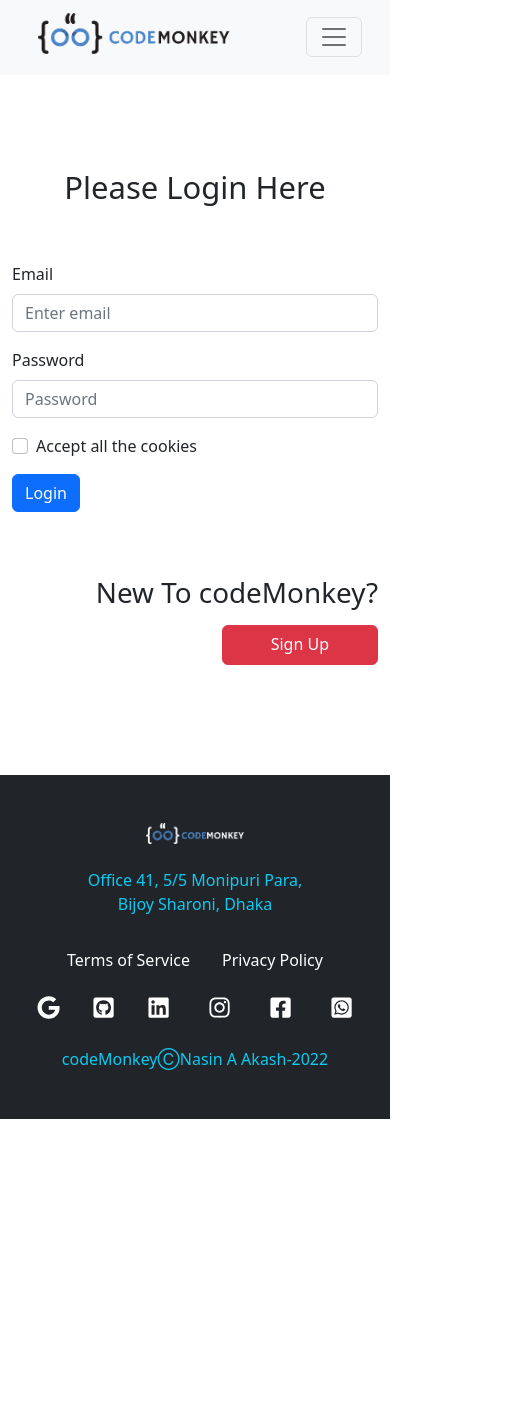
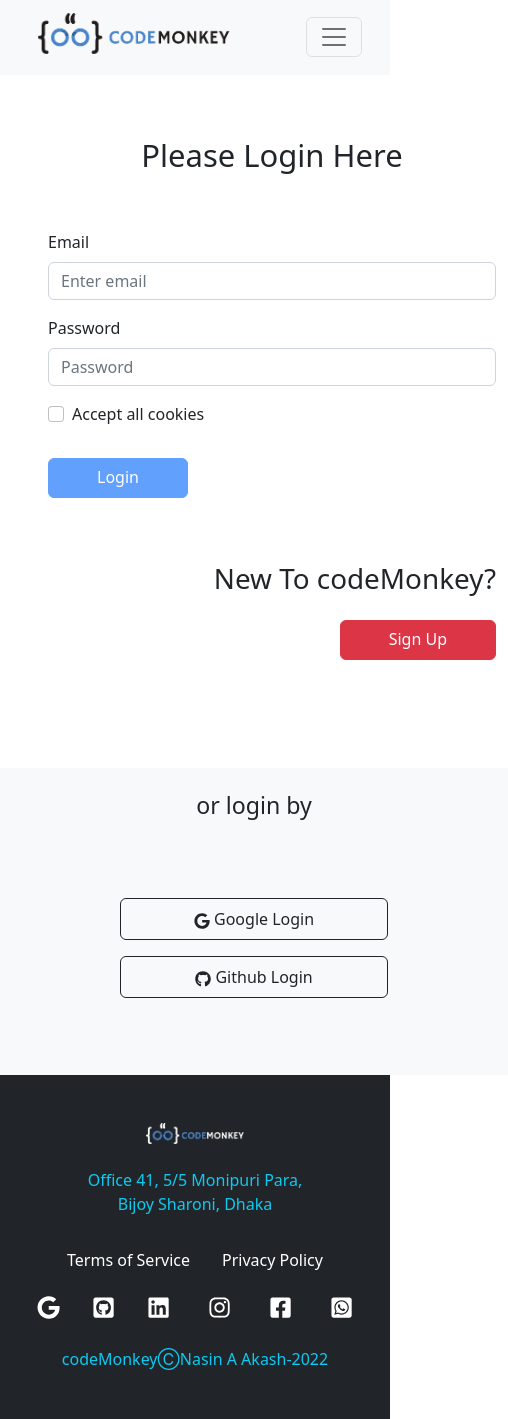
Before and after one commit to 17-35060-2Akash/code-monkey-client-assignment-10, a React (Create React App) app: page /login in a window 390 px wide. Shown: the whole page, 508 px wide, since content can reach past the window. Before the commit the page ends 1119 px from the top, so only its background shows below. Built offline with nearby package versions, Linux system fonts and the light colour scheme; no server answers.

Commit message:
google and email pass authentication done

```diff
--- a/package.json
+++ b/package.json
@@ -11,6 +11,7 @@
     "react": "^18.2.0",
     "react-bootstrap": "^2.5.0",
     "react-dom": "^18.2.0",
+    "react-hot-toast": "^2.4.0",
     "react-icons": "^4.6.0",
     "react-router-dom": "^6.4.2",
     "react-scripts": "5.0.1",
--- a/src/App.js
+++ b/src/App.js
@@ -1,11 +1,13 @@
 import { RouterProvider } from 'react-router-dom';
 import { router } from './routes/route';
+import toast, { Toaster } from 'react-hot-toast';
 import './App.css';
 
 function App() {
   return (
     <div className="App">
       <RouterProvider router={router}></RouterProvider>
+      <Toaster />
     </div>
   );
 }
--- a/src/Pages/Login/Login/Login.css
+++ b/src/Pages/Login/Login/Login.css
@@ -1,3 +1,31 @@
 .login-container {
     height: 700px;
+    display: grid;
+    grid-template-columns: 3fr 1fr;
+    gap: 30px;
 }
+
+.other-options-form {
+    display: flex;
+    flex-direction: column;
+    margin: 20px 30px;
+}
+
+@media screen and (max-width: 800px) {
+    .login-container {
+        height: 1000px;
+        grid-template-columns: repeat(1, 1fr);
+        gap: 30px;
+    }
+
+    .other-options-form {
+
+        margin: 40px 120px;
+        margin-top: 70px;
+    }
+
+    .auth-sign-in-btn {
+        padding: 20px 40px;
+    }
+
+}
--- a/src/Pages/Login/Login/Login.js
+++ b/src/Pages/Login/Login/Login.js
@@ -1,9 +1,28 @@
-import React from 'react';
+import React, { useContext } from 'react';
 import { Button, Container, Form } from 'react-bootstrap';
-import { Link } from 'react-router-dom';
+import { Link, useNavigate } from 'react-router-dom';
 import './Login.css';
+import { FaGoogle, FaGithub } from "react-icons/fa";
+import { AuthContext } from '../../../contexts/AuthProvider/AuthProvider';
+import { GoogleAuthProvider } from 'firebase/auth';
+import toast from 'react-hot-toast';
+import { useState } from 'react';
+
+
+
 
 const Login = () => {
+    const navigate = useNavigate();
+
+    const { providerLoginGoogle, signIn } = useContext(AuthContext);
+
+    const googleProvider = new GoogleAuthProvider();
+
+    const [accepted, setAccepted] = useState(false);
+    const handleAccepted = event => {
+        setAccepted(event.target.checked);
+    }
+
 
     const handleLogin = (event) => {
         event.preventDefault();
@@ -11,12 +30,32 @@
         const form = event.target;
         const email = form.email.value;
         const password = form.password.value;
-        // console.log(email, password)
+        // console.log(email, password);
 
-    }
+        signIn(email, password)
+            .then(result => {
+                const user = result.user;
+                console.log(user);
+                form.reset();
+                toast.success('Welcome!');
+                navigate('/');
+            })
+            .catch(error => console.error(error))
+
+    };
+
+    const handleGoogleSignIn = () => {
+        providerLoginGoogle(googleProvider)
+            .then(result => {
+                const user = result.user;
+                console.log(user);
+            })
+            .catch(error => console.error(error))
+    };
 
     return (
-        <Container className=' py-5 login-container d-flex justify-content-center align-items-center'>
+        <section className='login-container'>
+            <Container className='login-form d-flex flex-column justify-content-center align-items-center ps-5'>
                 <Form onSubmit={handleLogin} className='text-start' style={{ width: '28rem' }}>
                     <h2 className='display-5 text-center py-5'>Please Login Here</h2>
                     <Form.Group className="mb-3" controlId="formBasicEmail">
@@ -27,19 +66,19 @@
 
                     <Form.Group className="mb-3" controlId="formBasicPassword">
                         <Form.Label>Password</Form.Label>
-                    <Form.Control type="password" name='password' placeholder="Password" />
+                        <Form.Control type="password" name='password' placeholder="Password" required />
                     </Form.Group>
                     <Form.Group className="mb-3" controlId="formBasicCheckbox">
-                    <Form.Check type="checkbox" label="Accept all the cookies" required />
+                        <Form.Check type="checkbox" onClick={handleAccepted} label="Accept all cookies" required />
                     </Form.Group>
-                <Button variant="primary" type="submit">
+                    <Button variant="primary" type="submit" className='px-5 pb-2 mt-3' disabled={!accepted}>
                         Login
                     </Button><br />
 
                     <div className='my-5 py-3 text-end'>
                         <h2 className='display-6'>New To codeMonkey?</h2>
                         <Link to='/register'>
-                        <Button variant='danger' className='px-5 pb-2 mt-2 my-bg-red'>Sign Up</Button>
+                            <Button variant='danger' className='px-5 pb-2 mt-3 my-bg-red'>Sign Up</Button>
                         </Link>
                     </div>
                     <Form.Text className="text-danger">
@@ -47,6 +86,15 @@
                     </Form.Text>
                 </Form>
             </Container>
+
+            <div className='bg-light'>
+                <h4 className='fs-3 fw-lighter pt-4'>or login by</h4>
+                <div className='other-options-form '>
+                    <Button onClick={handleGoogleSignIn} variant='outline-dark' className='my-2 py-2 auth-sign-in-btn'><FaGoogle></FaGoogle> Google Login</Button>
+                    <Button variant='outline-dark' className='my-2 py-2 auth-sign-in-btn'><FaGithub></FaGithub> Github Login</Button>
+                </div>
+            </div>
+        </section>
     );
 };
 
--- a/src/Pages/Login/Register/Register.js
+++ b/src/Pages/Login/Register/Register.js
@@ -1,11 +1,16 @@
 import React, { useState } from 'react';
+import { useContext } from 'react';
 import { Button, Container, Form } from 'react-bootstrap';
 import { Link } from 'react-router-dom';
+import { AuthContext } from '../../../contexts/AuthProvider/AuthProvider';
+import toast from 'react-hot-toast';
 import './Register.css';
 
 
 const Register = () => {
     const [accepted, setAccepted] = useState(false);
+
+    const { createUser } = useContext(AuthContext);
 
     const handleRegister = (event) => {
         event.preventDefault();
@@ -15,8 +20,16 @@
         const photoURL = form.photoURL.value;
         const email = form.email.value;
         const password = form.password.value;
-        console.log(name, photoURL, email, password)
+        // console.log(name, photoURL, email, password);
 
+        createUser(email, password)
+            .then(result => {
+                const user = result.user;
+                console.log(user);
+                form.reset();
+                toast.success('Successfully Signed Up!');
+            })
+            .catch(error => console.error(error))
     };
 
     const handleAccepted = event => {
--- /dev/null
+++ b/src/contexts/AuthProvider/AuthProvider.js
@@ -0,0 +1,61 @@
+import React, { createContext } from 'react';
+import app from '../../firebase/firebase.config';
+import { createUserWithEmailAndPassword, getAuth, onAuthStateChanged, signInWithEmailAndPassword, signInWithPopup, signOut } from 'firebase/auth';
+import { useState } from 'react';
+import { useEffect } from 'react';
+
+export const AuthContext = createContext();
+const auth = getAuth(app);
+
+const AuthProvider = ({ children }) => {
+    const [user, setUser] = useState(null);
+
+    // goggle login
+    const providerLoginGoogle = (provider) => {
+        return signInWithPopup(auth, provider);
+    };
+
+    //logout
+    const logOut = () => {
+        return signOut(auth);
+    }
+
+    //  email pass authentication
+    // sign up
+    const createUser = (email, password) => {
+        return createUserWithEmailAndPassword(auth, email, password);
+    }
+
+    //sign in
+    const signIn = (email, password) => {
+        return signInWithEmailAndPassword(auth, email, password);
+    }
+
+
+
+    //getting current user
+    useEffect(() => {
+        const unsubscribe = onAuthStateChanged(auth, currentUser => {
+            setUser(currentUser);
+        });
+        return () => unsubscribe();
+    }, []);
+
+
+
+    const authInfo = {
+        user,
+        providerLoginGoogle,
+        logOut,
+        createUser,
+        signIn
+    };
+
+    return (
+        <AuthContext.Provider value={authInfo}>
+            {children}
+        </AuthContext.Provider>
+    );
+};
+
+export default AuthProvider;
--- a/src/index.js
+++ b/src/index.js
@@ -4,11 +4,14 @@
 import App from './App';
 import reportWebVitals from './reportWebVitals';
 import 'bootstrap/dist/css/bootstrap.min.css';
+import AuthProvider from './contexts/AuthProvider/AuthProvider';
 
 const root = ReactDOM.createRoot(document.getElementById('root'));
 root.render(
   // <React.StrictMode>
-  <App />
+  <AuthProvider>
+    <App />
+  </AuthProvider>
   // </React.StrictMode>
 );
 
```
Also changed, not shown: src/Pages/Shared/Header/Header.js (+34 -4 lines), 1 other file (tests, documents, lock files or other folders). Lines whose indentation alone changed are shown as unchanged.
